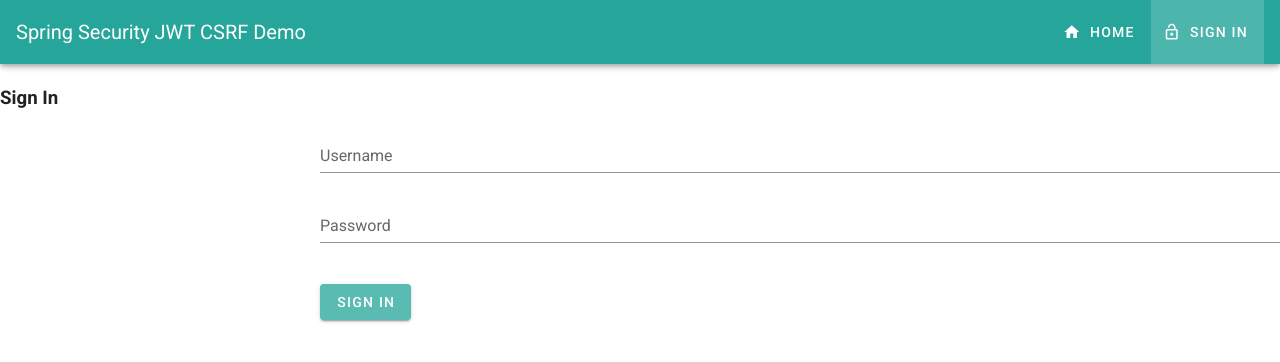
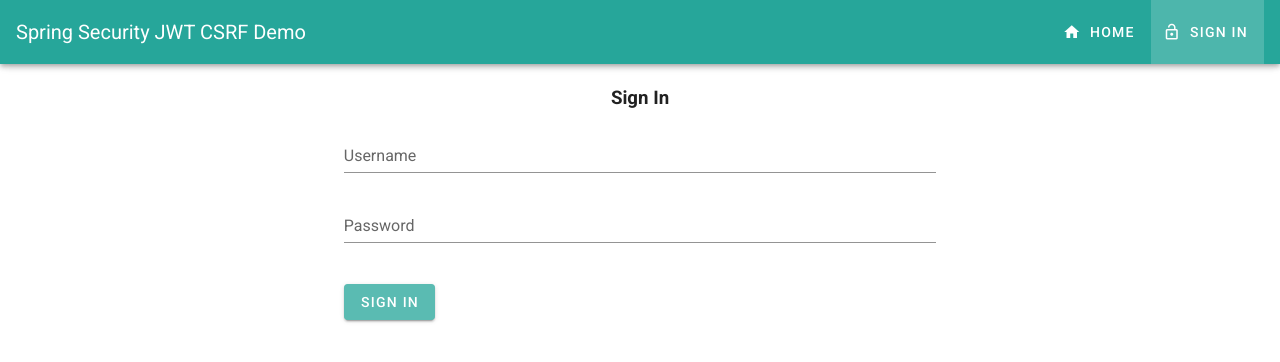
Before and after one commit to alexatiks/spring-security-jwt-csrf, a Vue app in the folder frontend/: page /signIn in a window 1280 px wide. Shown: the top 362 px of the page. Built offline with nearby package versions, Linux system fonts and the light colour scheme.

Commit message:
Fixed broken

```diff
--- a/frontend/src/components/Home.vue
+++ b/frontend/src/components/Home.vue
@@ -1,12 +1,10 @@
 <template>
-  <v-layout column>
-    <v-flex xs12 class="text-xs-center" mt-5>
-      <h1>Home page</h1>
-      <h2>{{data}}</h2>
+  <div class="text-center">
+    <h1>Home page</h1>
+    <h2>{{data}}</h2>
 
-      <h2><router-link to="/secured" color="black">Go to secured page</router-link></h2>
-    </v-flex>
-  </v-layout>
+    <h2><router-link to="/secured" color="black">Go to secured page</router-link></h2>
+  </div>
 </template>
 
 <script>
--- a/frontend/src/components/NotFound.vue
+++ b/frontend/src/components/NotFound.vue
@@ -1,8 +1,8 @@
 <template>
-  <v-layout column>
-    <v-flex xs12 class="text-xs-center" mt-5>
-      <h1>Error 404</h1>
-      <h2>Oops, looks like your link is incorrect</h2>
-    </v-flex>
-  </v-layout>
+  <div class="text-center">
+    <h1>Error 404</h1>
+    <h2>Oops, looks like your link is incorrect</h2>
+
+    <h2><router-link to="/secured" color="black">Go to secured page</router-link></h2>
+  </div>
 </template>
--- a/frontend/src/components/SignIn.vue
+++ b/frontend/src/components/SignIn.vue
@@ -1,13 +1,14 @@
 <template>
-  <v-layout column>
-    <v-flex xs12 class="text-xs-center" mt-5>
+  <v-container>
+    <v-layout row>
+    <v-flex xs12 class="text-center" mt-5>
       <h3>Sign In</h3>
     </v-flex>
     <v-flex xs12 sm6 offset-sm3 mt-3>
       <form @submit.prevent="userSignIn">
         <v-layout column>
           <v-flex>
-            <v-alert error dismissible v-model="alert">
+            <v-alert type="error" dismissible v-model="alert">
               {{ error }}
             </v-alert>
           </v-flex>
@@ -44,6 +45,7 @@
       </form>
     </v-flex>
   </v-layout>
+  </v-container>
 </template>
 
 <script>
```
